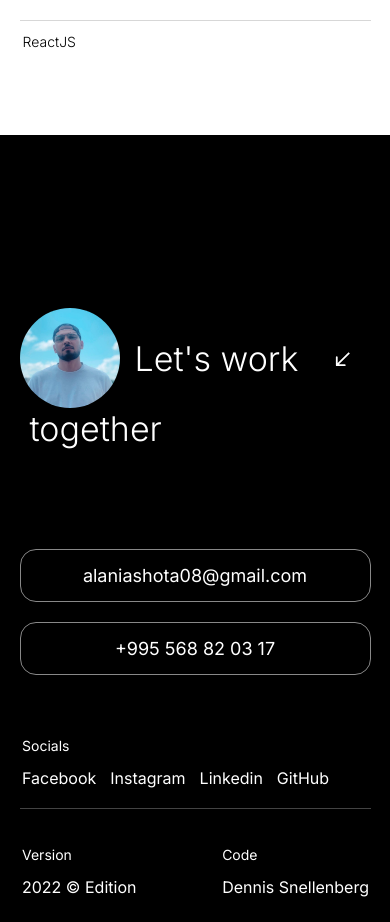
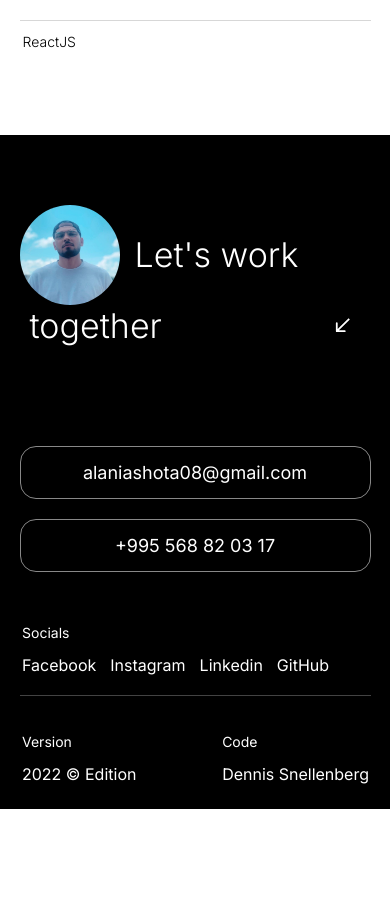
Before and after one commit to AlaniaShota/Portfolio, a React (Vite) app: page /work in a window 390 px wide. Shown: the part 3104-4026 px from the top of the page. After the commit the page ends 3913 px from the top, so only its background shows below. Built offline with nearby package versions, Linux system fonts and the light colour scheme.

Commit message:
change svg positoin

```diff
--- a/src/components/contact/Contact.scss
+++ b/src/components/contact/Contact.scss
@@ -296,19 +296,20 @@ a {
 
 @media(max-width:430px) {
     .contact {
-        height: 70vh;
-        justify-content: center;
+        height: auto;
+        justify-content: space-evenly;
 
         .contact-body {
-            padding: 50px 0px;
-            height: 100%;
-            justify-content: flex-end;
+            padding: 70px 0 40px 0;
+            height: auto;
+            gap: 100px;
+            justify-content: space-evenly;
 
             .contact-section-title {
                 border-bottom: none;
                 padding-bottom: 0px;
                 align-items: flex-start;
-                margin: 0 0 100px 0;
+                margin: 0 0 0px 0;
 
                 .contact-span-content-img {
 
@@ -331,6 +332,71 @@ a {
                 .contact-btn-content {
                     display: none;
                 }
+
+                // .contact-span-content-img {
+                //     display: flex;
+                //     align-items: center;
+
+                //     .img-contact-section {
+                //         width: 100px;
+                //         height: 100px;
+                //         position: relative;
+                //         border-radius: 50%;
+                //         overflow: hidden;
+
+                //         .img-contact {
+                //             object-fit: cover;
+                //         }
+                //     }
+
+                //     .contact-section-description-title {
+                //         padding-left: 15px;
+                //         font-size: 5vw;
+                //         margin: 0px;
+                //         font-weight: 300;
+                //     }
+                // }
+
+                // .contact-section-secondary-description-title {
+                //     font-size: 5vw;
+                //     margin: 0px;
+
+                //     font-weight: 300;
+                // }
+
+                // .contact-btn-content {
+                //     position: absolute;
+                //     left: calc(100% - 250px);
+                //     top: calc(100% - 85px);
+
+                // }
+
+                // .contact-btn {
+                //     width: 180px;
+                //     height: 180px;
+                //     background-color: #455CE9;
+                //     color: white;
+                //     border-radius: 50%;
+                //     position: absolute;
+                //     display: flex;
+                //     align-items: center;
+                //     justify-content: center;
+                //     cursor: pointer;
+
+                //     .contact-btn-text {
+                //         margin: 0px;
+                //         font-size: 16px;
+                //         font-weight: 300;
+                //         z-index: 2;
+                //         position: relative;
+                //     }
+                // }
+
+                svg {
+                    position: absolute;
+                    top: 80%;
+                    left: 90%;
+                }
             }
 
             .contact-navigation-section {
```
Also changed, not shown: src/components/navigation/header/hamburger/Hamburger.scss (+0 -21 lines).
